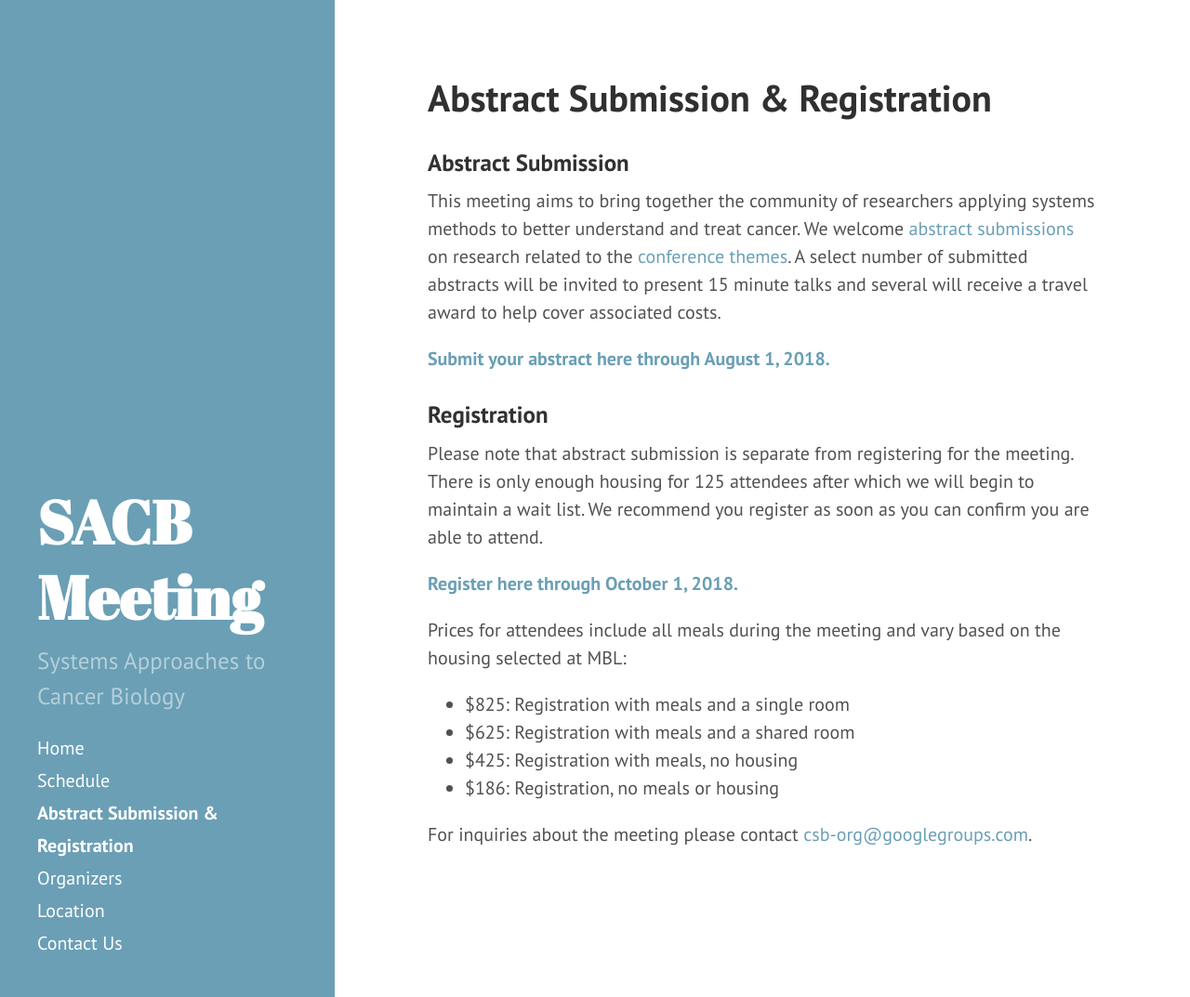
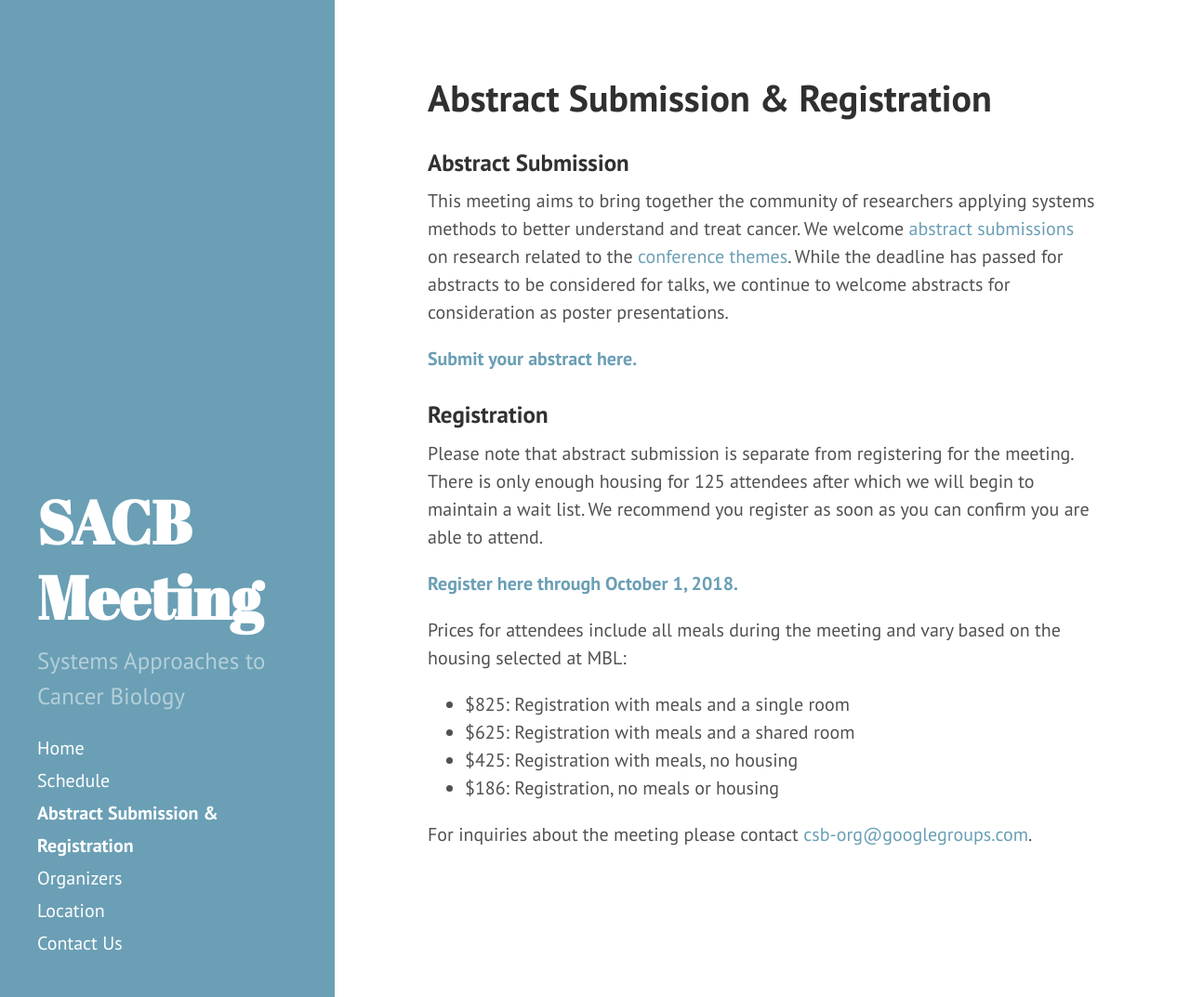
Before and after one commit to AECCSB/sacb-meeting, a Jekyll site: the page built from registration-abstract-submission.md, in a window 1280 px wide and 1073 px high. Shown: the whole window at 93% size. Built offline with Jekyll 4.4.1, drawn with Linux system fonts in a browser that asks for light colours.

Commit message:
Update registration-abstract-submission.md

```diff
--- a/registration-abstract-submission.md
+++ b/registration-abstract-submission.md
@@ -5,9 +5,9 @@ layout: page
 
 ### Abstract Submission
 
-This meeting aims to bring together the community of researchers applying systems methods to better understand and treat cancer. We welcome [abstract submissions](https://redcap.sagebase.org/redcap/surveys/?s=T9YL4X44KF) on research related to the [conference themes](https://sacbmeeting.org/schedule.html). A select number of submitted abstracts will be invited to present 15 minute talks and several will receive a travel award to help cover associated costs.
+This meeting aims to bring together the community of researchers applying systems methods to better understand and treat cancer. We welcome [abstract submissions](https://redcap.sagebase.org/redcap/surveys/?s=T9YL4X44KF) on research related to the [conference themes](https://sacbmeeting.org/schedule.html). While the deadline has passed for abstracts to be considered for talks, we continue to welcome abstracts for consideration as poster presentations.
 
-**[Submit your abstract here through August 1, 2018.](https://redcap.sagebase.org/redcap/surveys/?s=T9YL4X44KF)**
+**[Submit your abstract here.](https://redcap.sagebase.org/redcap/surveys/?s=T9YL4X44KF)**
 
 ### Registration
 
```
